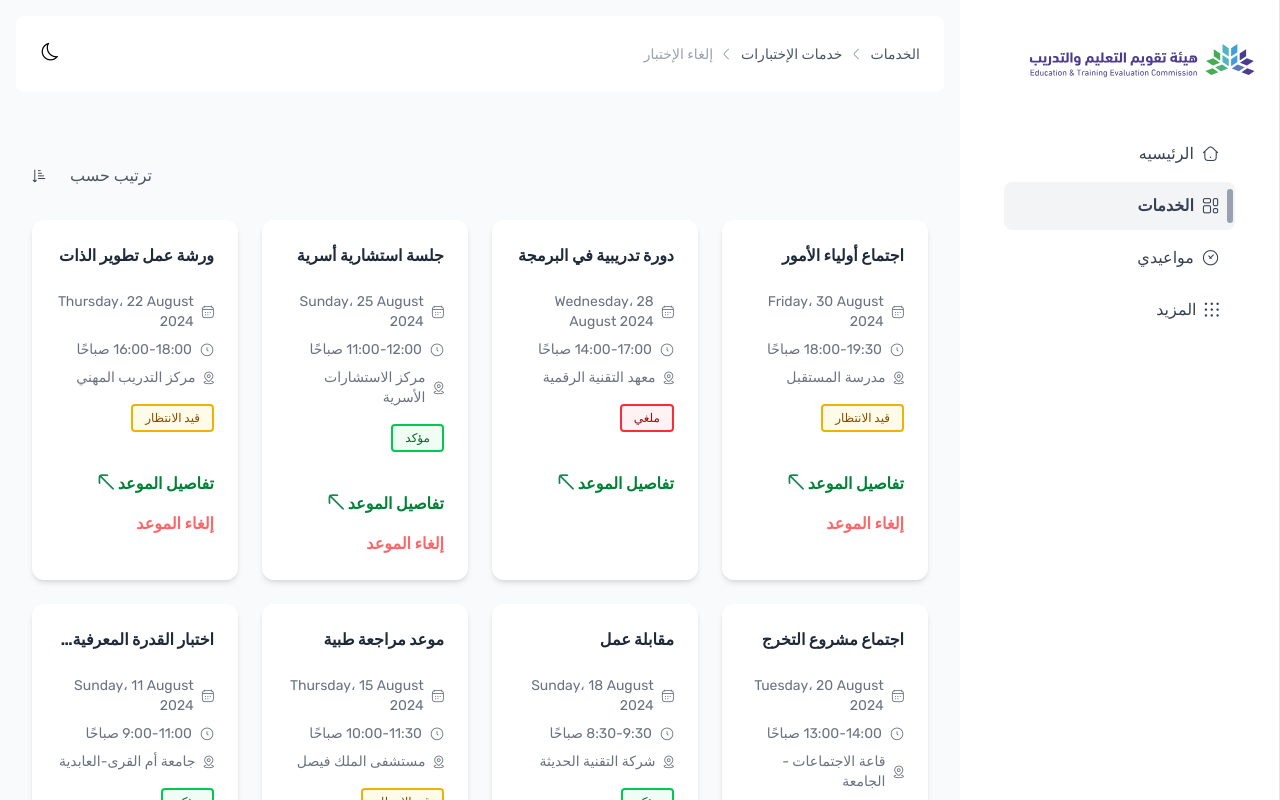
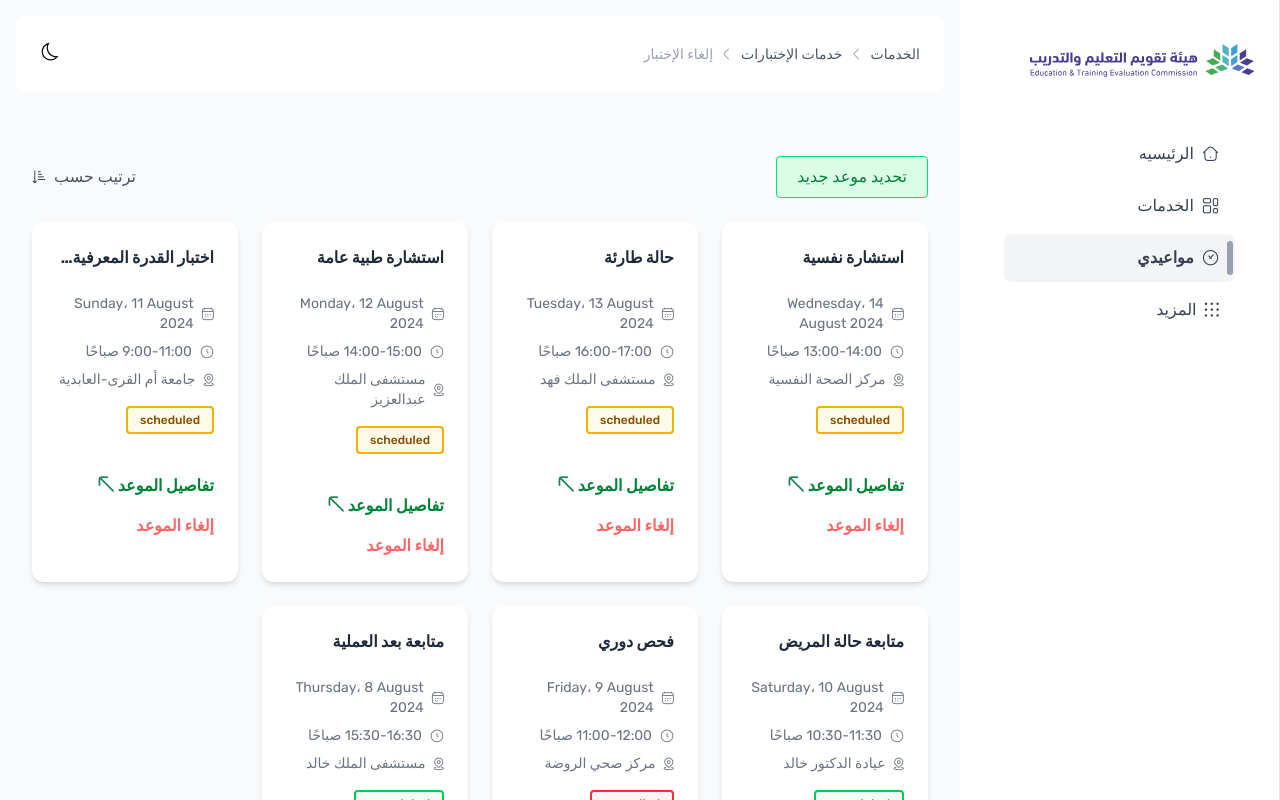
Before and after one commit to mBahrawy/appointments-manager, an Angular app: page /appointments in a window 1280 px wide. Shown: the top 800 px of the page. Built offline with nearby package versions, Linux system fonts and the light colour scheme.

Commit message:
feature : create appoinment screen

```diff
--- a/src/app/app.config.ts
+++ b/src/app/app.config.ts
@@ -1,7 +1,7 @@
 import { ApplicationConfig, provideZoneChangeDetection } from '@angular/core';
 import { provideRouter } from '@angular/router';
+import { routes } from './app.routes';
 
-import { routes } from './app.routes';
 
 export const appConfig: ApplicationConfig = {
   providers: [provideZoneChangeDetection({ eventCoalescing: true }), provideRouter(routes)]
--- a/src/app/core/data/sidebar-data.ts
+++ b/src/app/core/data/sidebar-data.ts
@@ -8,12 +8,12 @@ export const SIDEBAR_MENU: MenuItem[] = [
   },
   {
     title: 'الخدمات',
-    url: '/appointments',
+    url: '/services',
     iconClass: 'icon-dashboard'
   },
   {
     title: 'مواعيدي',
-    url: '/patients',
+    url: '/appointments',
     iconClass: 'icon-clock-2'
   },
   {
--- a/src/app/features/appointment/appointment.routes.ts
+++ b/src/app/features/appointment/appointment.routes.ts
@@ -4,5 +4,9 @@ export const APPOINTMENT_ROUTES: Routes = [
   {
     path: '',
     loadComponent: () => import('./components/appointments-list/appointments-list.component').then(m => m.AppointmentsListComponent)
+  },
+  {
+    path: 'create',
+    loadComponent: () => import('./components/create-appointment/create-appointment.component').then(m => m.CreateAppointmentComponent)
   }
 ];
--- a/src/app/features/appointment/components/appointment/appointment.component.html
+++ b/src/app/features/appointment/components/appointment/appointment.component.html
@@ -25,10 +25,10 @@
     <span
       [ngClass]="{
         'bg-green-50 text-green-800 border-green-500 ':
-          appointment.status === 'مؤكد',
+          appointment.status === appointmentStatus.Completed,
         'bg-yellow-50 text-yellow-800 border-yellow-500':
-          appointment.status === 'قيد الانتظار',
-        'bg-red-50 text-red-800 border-red-500': appointment.status === 'ملغي'
+          appointment.status === appointmentStatus.Scheduled,
+        'bg-red-50 text-red-800 border-red-500': appointment.status === appointmentStatus.Cancelled
       }"
       class="px-3 py-1 rounded text-xs font-medium border-2"
     >
@@ -43,7 +43,7 @@
     <span class="icon-arrow"></span>
   </a>
   <button
-  *ngIf="appointment.status !== 'ملغي'"
+  *ngIf="appointment.status !== appointmentStatus.Cancelled"
   (click)="onCancelClick()"
   class="block text-red-400 font-semibold mt-4 hover:underline"
 >
--- a/src/app/features/appointment/components/appointment/appointment.component.ts
+++ b/src/app/features/appointment/components/appointment/appointment.component.ts
@@ -1,6 +1,6 @@
 import { Component, Input, Output, EventEmitter } from '@angular/core';
 import { CommonModule } from '@angular/common';
-import { Appointment } from '../../models/appointment.model';
+import { Appointment, AppointmentStatus } from '../../models/appointment.model';
 
 @Component({
   selector: 'app-appointment',
@@ -11,6 +11,7 @@ import { Appointment } from '../../models/appointment.model';
 export class AppointmentComponent {
   @Input() appointment!: Appointment;
   @Output() cancelAppointment = new EventEmitter<number>();
+  appointmentStatus = AppointmentStatus;
 
   onCancelClick() {
     if (confirm('هل أنت متأكد من إلغاء هذا الموعد؟')) {
--- a/src/app/features/appointment/components/appointments-list/appointments-list.component.html
+++ b/src/app/features/appointment/components/appointments-list/appointments-list.component.html
@@ -1,7 +1,14 @@
 <div class="p-4 sm:p-6 lg:p-8">
   <div class="max-w-7xl mx-auto">
     <!-- Sort Controls -->
-    <div class="mb-6 flex justify-end items-center space-x-4">
+    <div class="mb-6 flex justify-between items-center space-x-4">
+
+      <a class="text-green-700 bg-green-100 px-5 py-2 rounded border border-green-400 hover:shadow cursor-pointer" [routerLink]="['create']">
+        تحديد موعد جديد
+      </a>
+
+
+      <div class="flex">
         <div class="relative">
           <!-- Sort Icon Button -->
           <button
@@ -37,6 +44,10 @@
         </button>
       </div>
 
+
+
+    </div>
+
     <div class="grid grid-cols-1 sm:grid-cols-2 lg:grid-cols-3 xl:grid-cols-4 gap-4 sm:gap-6">
       <app-appointment
         *ngFor="let appointment of appointments"
--- a/src/app/features/appointment/components/appointments-list/appointments-list.component.ts
+++ b/src/app/features/appointment/components/appointments-list/appointments-list.component.ts
@@ -1,9 +1,10 @@
 import { Component, HostListener } from '@angular/core';
 import { CommonModule } from '@angular/common';
-import { Appointment } from '../../models/appointment.model';
+import { Appointment, AppointmentStatus } from '../../models/appointment.model';
 import { DUMMY_APPOINTMENTS } from '../../constants/dummy-data';
 import { AppointmentComponent } from '../appointment/appointment.component';
 import { FormsModule } from '@angular/forms';
+import { RouterLink } from '@angular/router';
 
 type SortField = 'date' | 'title' | 'status';
 type SortDirection = 'asc' | 'desc';
@@ -16,7 +17,7 @@ interface SortOption {
 @Component({
   selector: 'app-appointments-list',
   standalone: true,
-  imports: [CommonModule, AppointmentComponent, FormsModule],
+  imports: [CommonModule, AppointmentComponent, FormsModule, RouterLink],
   templateUrl: 'appointments-list.component.html'
 })
 export class AppointmentsListComponent {
@@ -81,7 +82,7 @@ export class AppointmentsListComponent {
   onCancelAppointment(appointmentId: number) {
     const appointment = this.appointments.find(a => a.id === appointmentId);
     if (appointment) {
-      appointment.status = 'ملغي';
+      appointment.status = AppointmentStatus.Cancelled;
       this.sortAppointments();
     }
   }
--- /dev/null
+++ b/src/app/features/appointment/components/create-appointment/create-appointment.component.html
@@ -0,0 +1,81 @@
+<div class="container mx-auto px-8 mb-10">
+  <h4 class="text-2xl font-bold mb-4 dark:text-white">تحديد موعد جديد</h4>
+  <div class="bg-white dark:bg-gray-700 rounded-lg shadow p-6 w-full md:w-2/3 lg:w-1/3 ">
+    <form [formGroup]="appointmentForm" (ngSubmit)="onSubmit()" class="space-y-4">
+      <!-- Client Name -->
+      <div class="form-group">
+        <label for="clientName" class="block text-sm font-medium text-gray-700 mb-1 dark:text-white">اسم العميل</label>
+        <input
+          type="text"
+          id="clientName"
+          formControlName="clientName"
+          class="w-full px-3 py-2 border border-gray-300 dark:border-gray-500 dark:text-gray-300 rounded-md focus:outline-none focus:ring-2 focus:ring-blue-500"
+          [class.border-red-500]="appointmentForm.get('clientName')?.invalid && appointmentForm.get('clientName')?.touched"
+        >
+        <div *ngIf="appointmentForm.get('clientName')?.invalid && appointmentForm.get('clientName')?.touched"
+             class="text-red-500 text-sm mt-1">
+          {{ getErrorMessage('clientName') }}
+        </div>
+      </div>
+
+      <!-- Client Phone -->
+      <div class="form-group">
+        <label for="clientPhone" class="block text-sm font-medium text-gray-700 mb-1 dark:text-white">رقم الهاتف</label>
+        <input
+          type="tel"
+          id="clientPhone"
+          formControlName="clientPhone"
+          class="w-full px-3 py-2 border border-gray-300 dark:border-gray-500 dark:text-gray-300 rounded-md focus:outline-none focus:ring-2 focus:ring-blue-500"
+          [class.border-red-500]="appointmentForm.get('clientPhone')?.invalid && appointmentForm.get('clientPhone')?.touched"
+        >
+        <div *ngIf="appointmentForm.get('clientPhone')?.invalid && appointmentForm.get('clientPhone')?.touched"
+             class="text-red-500 text-sm mt-1">
+          {{ getErrorMessage('clientPhone') }}
+        </div>
+      </div>
+
+      <!-- Client Email -->
+      <div class="form-group">
+        <label for="clientEmail" class="block text-sm font-medium text-gray-700 mb-1 dark:text-white">البريد الإلكتروني</label>
+        <input
+          type="email"
+          id="clientEmail"
+          formControlName="clientEmail"
+          class="w-full px-3 py-2 border border-gray-300 dark:border-gray-500 dark:text-gray-300 rounded-md focus:outline-none focus:ring-2 focus:ring-blue-500"
+          [class.border-red-500]="appointmentForm.get('clientEmail')?.invalid && appointmentForm.get('clientEmail')?.touched"
+        >
+        <div *ngIf="appointmentForm.get('clientEmail')?.invalid && appointmentForm.get('clientEmail')?.touched"
+             class="text-red-500 text-sm mt-1">
+          {{ getErrorMessage('clientEmail') }}
+        </div>
+      </div>
+
+      <!-- Request Details -->
+      <div class="form-group">
+        <label for="requestDetails" class="block text-sm font-medium text-gray-700 mb-1 dark:text-white">تفاصيل الطلب</label>
+        <textarea
+          id="requestDetails"
+          formControlName="requestDetails"
+          rows="4"
+          class="w-full px-3 py-2 border border-gray-300 dark:border-gray-500 dark:text-gray-300 rounded-md focus:outline-none focus:ring-2 focus:ring-blue-500"
+          [class.border-red-500]="appointmentForm.get('requestDetails')?.invalid && appointmentForm.get('requestDetails')?.touched"
+        ></textarea>
+        <div *ngIf="appointmentForm.get('requestDetails')?.invalid && appointmentForm.get('requestDetails')?.touched"
+             class="text-red-500 text-sm mt-1">
+          {{ getErrorMessage('requestDetails') }}
+        </div>
+      </div>
+
+      <!-- Submit Button -->
+      <div class="mt-6">
+        <button
+          type="submit"
+          [disabled]="appointmentForm.invalid"
+          class="w-full bg-blue-600 text-white py-2 px-4 rounded-md hover:bg-blue-700 focus:outline-none focus:ring-2 focus:ring-blue-500 focus:ring-offset-2 disabled:opacity-50 disabled:cursor-not-allowed"
+        >
+          إنشاء موعد
+        </button>
+      </div>
+    </form>
+  </div>
+</div>
--- /dev/null
+++ b/src/app/features/appointment/components/create-appointment/create-appointment.component.ts
@@ -0,0 +1,70 @@
+import { Component } from '@angular/core';
+import { CommonModule } from '@angular/common';
+import { FormBuilder, FormGroup, Validators, ReactiveFormsModule } from '@angular/forms';
+import { Router } from '@angular/router';
+import { Appointment, AppointmentStatus, AppointmentType } from '../../models/appointment.model';
+
+@Component({
+  selector: 'app-create-appointment',
+  standalone: true,
+  imports: [CommonModule, ReactiveFormsModule],
+  templateUrl: './create-appointment.component.html',
+  styles: []
+})
+export class CreateAppointmentComponent {
+  appointmentForm: FormGroup;
+
+  constructor(
+    private fb: FormBuilder,
+    private router: Router,
+  ) {
+    this.appointmentForm = this.fb.group({
+      clientName: ['', [Validators.required, Validators.minLength(3)]],
+      clientPhone: ['', [Validators.required, Validators.pattern('^[0-9]{10}$')]],
+      clientEmail: ['', [Validators.required, Validators.email]],
+      requestDetails: ['', [Validators.required, Validators.minLength(10)]]
+    });
+  }
+
+  onSubmit() {
+    if (this.appointmentForm.valid) {
+      const appointment: Appointment = {
+        id: Math.random()*1000,
+        title: this.appointmentForm.value.clientName,
+        date: new Date().toISOString(),
+        details: this.appointmentForm.value.requestDetails,
+        status: AppointmentStatus.Scheduled,
+        startTime: '09:00',
+        endTime: '10:00',
+        location: 'Main Office',
+        clientName: this.appointmentForm.value.clientName,
+        clientPhone: this.appointmentForm.value.clientPhone,
+        clientEmail: this.appointmentForm.value.clientEmail,
+        appointmentType: AppointmentType.Consultation
+      };
+
+      console.log(appointment);
+      // this.store.dispatch(AppointmentActions.createAppointment({ appointment }));
+      this.router.navigate(['/appointments']);
+    }
+  }
+
+  getErrorMessage(controlName: string): string {
+    const control = this.appointmentForm.get(controlName);
+    if (!control) return '';
+
+    if (control.hasError('required')) {
+      return 'هذا الحقل مطلوب';
+    }
+    if (control.hasError('email')) {
+      return 'الرجاء إدخال بريد إلكتروني صحيح';
+    }
+    if (control.hasError('minlength')) {
+      return `الحد الأدنى للطول هو ${control.errors?.['minlength'].requiredLength} حرف`;
+    }
+    if (control.hasError('pattern')) {
+      return 'الرجاء إدخال رقم هاتف صحيح (10 أرقام)';
+    }
+    return '';
+  }
+}
--- a/src/app/features/appointment/constants/dummy-data.ts
+++ b/src/app/features/appointment/constants/dummy-data.ts
@@ -1,4 +1,8 @@
-import { Appointment } from '../models/appointment.model';
+import {
+  Appointment,
+  AppointmentStatus,
+  AppointmentType,
+} from '../models/appointment.model';
 
 export const DUMMY_APPOINTMENTS: Appointment[] = [
   {
@@ -8,78 +12,95 @@ export const DUMMY_APPOINTMENTS: Appointment[] = [
     startTime: '9:00',
     endTime: '11:00',
     location: 'جامعة أم القرى-العابدية',
-        status: 'مؤكد',
-        appointmentType: 'Consultation'
+    status: AppointmentStatus.Scheduled,
+    appointmentType: AppointmentType.CheckUp,
+    details: 'اختبار القدرة المعرفية-التخصصات العلمية',
+    clientName: 'أحمد محمد',
+    clientPhone: '0501234567',
+    clientEmail: 'ahmed@example.com',
   },
   {
     id: 2,
-        title: 'موعد مراجعة طبية',
-        date: '2024-08-15T00:00:00.000Z',
-        startTime: '10:00',
-        endTime: '11:30',
-        location: 'مستشفى الملك فيصل',
-        status: 'قيد الانتظار',
-        appointmentType: 'Check-up'
+    title: 'استشارة طبية عامة',
+    date: '2024-08-12T00:00:00.000Z',
+    startTime: '14:00',
+    endTime: '15:00',
+    location: 'مستشفى الملك عبدالعزيز',
+    status: AppointmentStatus.Scheduled,
+    appointmentType: AppointmentType.Consultation,
+    details: 'اختبار القدرة المعرفية-التخصصات العلمية',
+    clientName: 'أحمد محمد',
+    clientPhone: '0501234567',
+    clientEmail: 'ahmed@example.com',
   },
   {
     id: 3,
-        title: 'اجتماع مشروع التخرج',
-        date: '2024-08-20T00:00:00.000Z',
-        startTime: '13:00',
-        endTime: '14:00',
-        location: 'قاعة الاجتماعات - الجامعة',
-        status: 'ملغي',
-        appointmentType: 'Follow-up'
+    title: 'متابعة حالة المريض',
+    date: '2024-08-10T00:00:00.000Z',
+    startTime: '10:30',
+    endTime: '11:30',
+    location: 'عيادة الدكتور خالد',
+    status: AppointmentStatus.Completed,
+    appointmentType: AppointmentType.FollowUp,
+    details: 'اختبار القدرة المعرفية-التخصصات العلمية',
+    clientName: 'سارة عبدالله',
+    clientPhone: '0559876543',
+    clientEmail: 'sara@example.com',
   },
-    // New records
   {
     id: 4,
-        title: 'مقابلة عمل',
-        date: '2024-08-18T00:00:00.000Z',
-        startTime: '8:30',
-        endTime: '9:30',
-        location: 'شركة التقنية الحديثة',
-        status: 'مؤكد',
-        appointmentType: 'Consultation'
+    title: 'حالة طارئة',
+    date: '2024-08-13T00:00:00.000Z',
+    startTime: '16:00',
+    endTime: '17:00',
+    location: 'مستشفى الملك فهد',
+    status: AppointmentStatus.Scheduled,
+    appointmentType: AppointmentType.Emergency,
+    details: 'اختبار القدرة المعرفية-التخصصات العلمية',
+    clientName: 'محمد علي',
+    clientPhone: '0567891234',
+    clientEmail: 'mohammed@example.com',
   },
   {
     id: 5,
-        title: 'ورشة عمل تطوير الذات',
-        date: '2024-08-22T00:00:00.000Z',
-        startTime: '16:00',
-        endTime: '18:00',
-        location: 'مركز التدريب المهني',
-        status: 'قيد الانتظار',
-        appointmentType: 'Check-up'
+    title: 'فحص دوري',
+    date: '2024-08-09T00:00:00.000Z',
+    startTime: '11:00',
+    endTime: '12:00',
+    location: 'مركز صحي الروضة',
+    status: AppointmentStatus.Cancelled,
+    appointmentType: AppointmentType.CheckUp,
+    details: 'اختبار القدرة المعرفية-التخصصات العلمية',
+    clientName: 'فاطمة أحمد',
+    clientPhone: '0512345678',
+    clientEmail: 'fatima@example.com',
   },
   {
     id: 6,
-        title: 'جلسة استشارية أسرية',
-        date: '2024-08-25T00:00:00.000Z',
-        startTime: '11:00',
-        endTime: '12:00',
-        location: 'مركز الاستشارات الأسرية',
-        status: 'مؤكد',
-        appointmentType: 'Consultation'
+    title: 'استشارة نفسية',
+    date: '2024-08-14T00:00:00.000Z',
+    startTime: '13:00',
+    endTime: '14:00',
+    location: 'مركز الصحة النفسية',
+    status: AppointmentStatus.Scheduled,
+    appointmentType: AppointmentType.Consultation,
+    details: 'اختبار القدرة المعرفية-التخصصات العلمية',
+    clientName: 'عبدالرحمن سعيد',
+    clientPhone: '0598765432',
+    clientEmail: 'abdulrahman@example.com',
   },
   {
     id: 7,
-        title: 'دورة تدريبية في البرمجة',
-        date: '2024-08-28T00:00:00.000Z',
-        startTime: '14:00',
-        endTime: '17:00',
-        location: 'معهد التقنية الرقمية',
-        status: 'ملغي',
-        appointmentType: 'Follow-up'
+    title: 'متابعة بعد العملية',
+    date: '2024-08-08T00:00:00.000Z',
+    startTime: '15:30',
+    endTime: '16:30',
+    location: 'مستشفى الملك خالد',
+    status: AppointmentStatus.Completed,
+    appointmentType: AppointmentType.FollowUp,
+    details: 'اختبار القدرة المعرفية-التخصصات العلمية',
+    clientName: 'نورة محمد',
+    clientPhone: '0576543210',
+    clientEmail: 'noura@example.com',
   },
-    {
-        id: 8,
-        title: 'اجتماع أولياء الأمور',
-        date: '2024-08-30T00:00:00.000Z',
-        startTime: '18:00',
-        endTime: '19:30',
-        location: 'مدرسة المستقبل',
-        status: 'قيد الانتظار',
-        appointmentType: 'Consultation'
-    }
 ];
--- a/src/app/features/appointment/models/appointment.model.ts
+++ b/src/app/features/appointment/models/appointment.model.ts
@@ -1,10 +1,34 @@
+export enum AppointmentType {
+  Consultation = 'Consultation',
+  FollowUp = 'Follow-up',
+  CheckUp = 'Check-up',
+  Emergency = 'Emergency'
+}
+
+export enum AppointmentStatus {
+  Scheduled = 'scheduled',
+  Completed = 'completed',
+  Cancelled = 'cancelled'
+}
+
 export interface Appointment {
-    id: number;
+    id?: number;
+    appointmentType?: AppointmentType;
     title: string;
     date: string;
-    appointmentType?: 'Consultation' | 'Follow-up' | 'Check-up' | 'Emergency';
-    status: 'مؤكد' | 'قيد الانتظار' | 'ملغي';
+    status: AppointmentStatus;
     startTime: string;
     endTime: string;
     location: string;
+    details: string;
+    clientName: string;
+    clientPhone: string;
+    clientEmail: string;
 }
+
+export interface AppointmentState {
+    appointments: Appointment[];
+    selectedAppointment: Appointment | null;
+    loading: boolean;
+    error: string | null;
+}
--- a/src/assets/styles/global.scss
+++ b/src/assets/styles/_global.scss
@@ -7,7 +7,11 @@ body {
 
 app-root {
   @apply flex flex-col;
+  router-outlet + *{
+    @apply w-full;
+  }
 }
+
 
 * {
   direction: rtl;
```
Also changed, not shown: 1 other file (tests, documents, lock files or other folders). Lines whose indentation alone changed are shown as unchanged.
